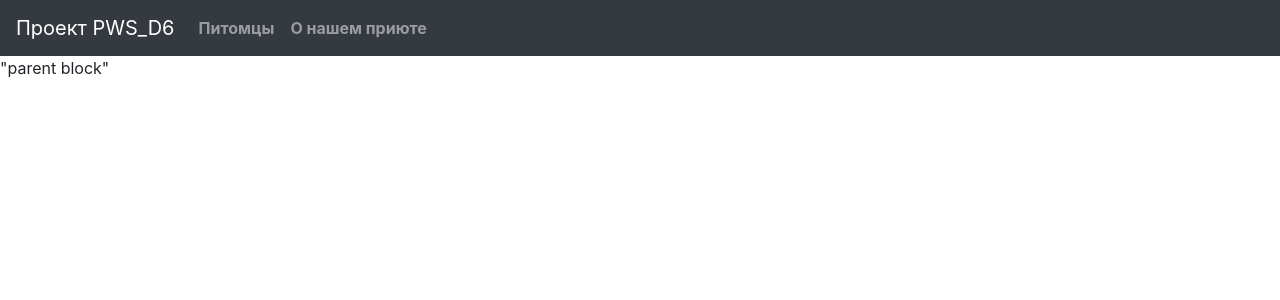
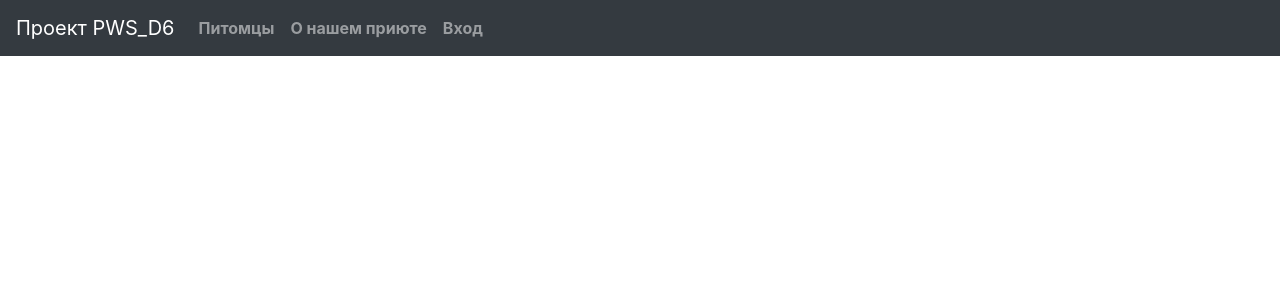
Before and after one commit to vityarock/shelter, a Django app: page / in a window 1280 px wide. Shown: the top 300 px of the page. Run offline with Django 3.2, Linux system fonts and the light colour scheme; some libraries are stand-ins or nearby versions.

Commit message:
Update base.html

```diff
--- a/shelter_app/templates/base.html
+++ b/shelter_app/templates/base.html
@@ -31,11 +31,15 @@
       </li>
       <li class="nav-item">
         <a class="nav-link font-weight-bold" href="/about">О нашем приюте</a>
+      </li>
+      <li class="nav-item mr-0">
+        <a class="nav-link font-weight-bold" href="/accounts/login/">Вход</a>
+      </li>
     </ul>
   </div>
 </nav>
     {% block content %}
-    <p>"parent block"</p>
+
 
     {% endblock %}
 <script src="https://code.jquery.com/jquery-3.5.1.slim.min.js" integrity="sha384-DfXdz2htPH0lsSSs5nCTpuj/zy4C+OGpamoFVy38MVBnE+IbbVYUew+OrCXaRkfj" crossorigin="anonymous"></script>
```
